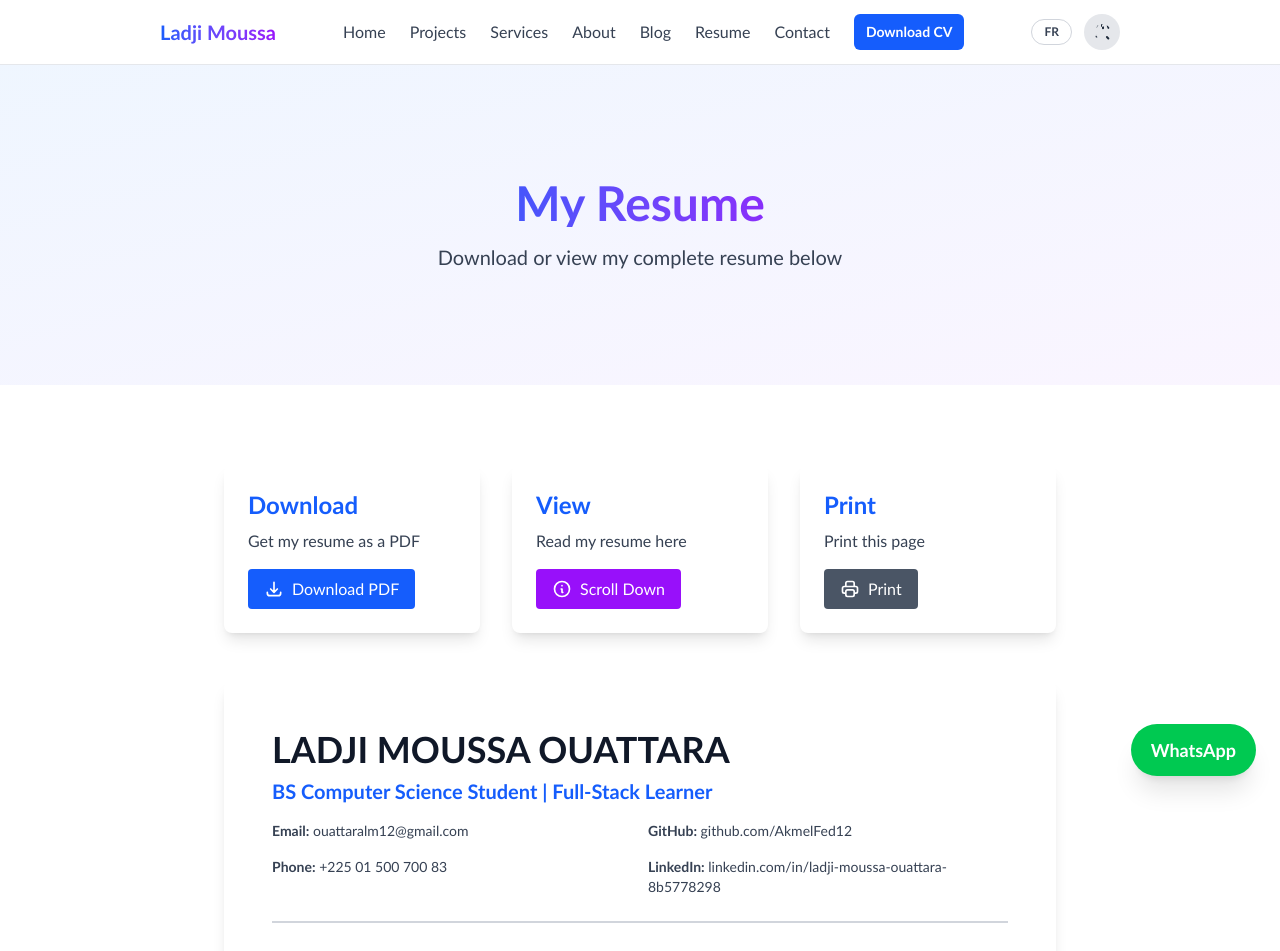
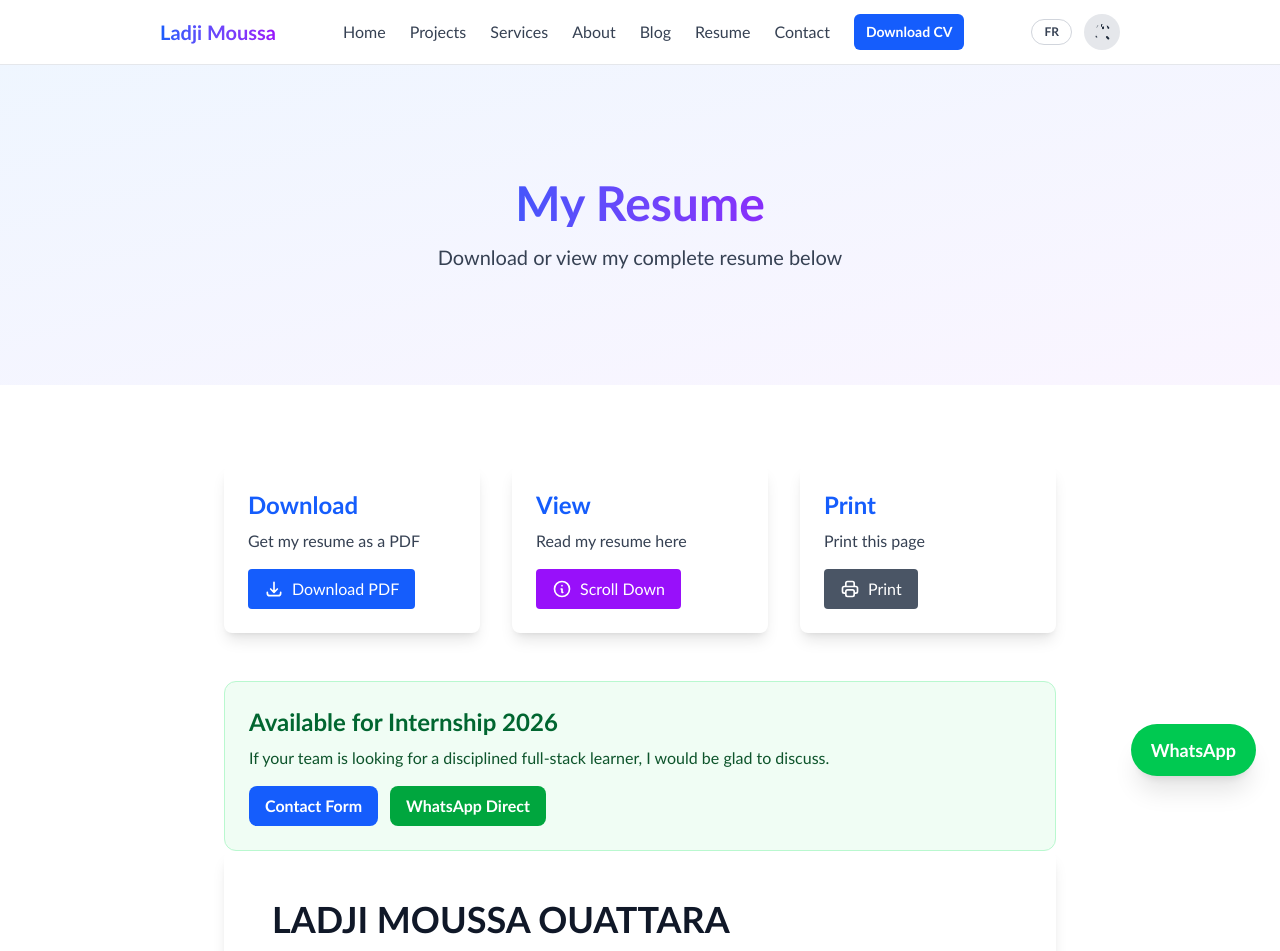
Before and after one commit to AkmelFed12/Portfolio, a Next.js app: page /resume in a window 1280 px wide. Shown: the top 951 px of the page. Built offline with nearby package versions, Linux system fonts and the light colour scheme; no server answers.

Commit message:
Improve conversion flow: stronger CTA, optional email, resume internship block, KPI notes

```diff
--- a/src/app/contact/page.tsx
+++ b/src/app/contact/page.tsx
@@ -24,10 +24,11 @@ export default function Contact() {
   const handleSubmit = (e: FormEvent<HTMLFormElement>) => {
     e.preventDefault();
     const whatsappNumber = '2250574724233';
+    const emailValue = formData.email.trim() ? formData.email : 'Not provided';
     const whatsappMessage =
       `Hello, I am contacting you from your portfolio.%0A%0A` +
       `Name: ${encodeURIComponent(formData.name)}%0A` +
-      `Email: ${encodeURIComponent(formData.email)}%0A` +
+      `Email: ${encodeURIComponent(emailValue)}%0A` +
       `Message: ${encodeURIComponent(formData.message)}`;
 
     const whatsappUrl = `https://wa.me/${whatsappNumber}?text=${whatsappMessage}`;
@@ -155,7 +156,7 @@ export default function Contact() {
               </div>
               <div>
                 <label htmlFor="email" className="block text-sm font-semibold mb-2 text-gray-900 dark:text-white">
-                  Your Email
+                  Your Email (optional)
                 </label>
                 <input
                   type="email"
@@ -163,7 +164,6 @@ export default function Contact() {
                   name="email"
                   value={formData.email}
                   onChange={handleChange}
-                  required
                   className="w-full px-4 py-2 border border-gray-300 dark:border-gray-700 rounded-lg bg-white dark:bg-gray-900 text-gray-900 dark:text-white focus:outline-none focus:ring-2 focus:ring-blue-600 focus:border-transparent transition"
                   placeholder="john@example.com"
                 />
--- a/src/app/page.tsx
+++ b/src/app/page.tsx
@@ -2,6 +2,7 @@ import type { Metadata } from 'next';
 import Link from 'next/link';
 import ProjectCard from '@/components/ProjectCard';
 import NewsletterSignup from '@/components/NewsletterSignup';
+import TrackedWhatsAppButton from '@/components/TrackedWhatsAppButton';
 import { getProjectsPublic } from '@/lib/content';
 
 export const metadata: Metadata = {
@@ -40,6 +41,7 @@ export default async function Home({ searchParams }: HomePageProps) {
             "Je construis des projets full-stack utiles qui repondent a des besoins reels, avec un focus sur la clarte, la fiabilite backend et l'amelioration continue.",
           ctaWork: 'Voir mes projets',
           ctaContact: 'Me contacter',
+          ctaWhatsApp: 'WhatsApp Direct',
           featured: 'Projets Phares',
           viewAll: 'Voir tous les projets',
           goals: 'Objectifs de Stage (2026 - 2028)',
@@ -53,6 +55,7 @@ export default async function Home({ searchParams }: HomePageProps) {
             "Ouvert aux opportunites de stage pour contribuer sur de vrais produits et progresser aux cotes d'une equipe experimentee.",
           internshipCta1: 'Me contacter',
           internshipCta2: 'Telecharger CV',
+          internshipCta3: 'Discuter sur WhatsApp',
           techTitle: 'Technologies que j\'utilise le plus',
           techSubtitle: 'Stack principale en pratique quotidienne',
           badge1: 'Diplome prevu: 2028',
@@ -65,6 +68,7 @@ export default async function Home({ searchParams }: HomePageProps) {
             'Building practical full-stack projects that solve real community needs, with strong focus on clean UX, backend reliability, and continuous improvement.',
           ctaWork: 'View My Work',
           ctaContact: 'Get In Touch',
+          ctaWhatsApp: 'WhatsApp Direct',
           featured: 'Featured Projects',
           viewAll: 'View All Projects',
           goals: 'Internship Goals (2026 - 2028)',
@@ -78,6 +82,7 @@ export default async function Home({ searchParams }: HomePageProps) {
             'Open to internship opportunities where I can contribute to real product development while learning from experienced engineers.',
           internshipCta1: 'Contact Me',
           internshipCta2: 'Download CV',
+          internshipCta3: 'Chat on WhatsApp',
           techTitle: 'Tech I Use Most',
           techSubtitle: 'Primary stack I use in day-to-day project delivery',
           badge1: 'Expected Graduation: 2028',
@@ -120,6 +125,11 @@ export default async function Home({ searchParams }: HomePageProps) {
             >
               {t.ctaContact}
             </Link>
+            <TrackedWhatsAppButton
+              label={t.ctaWhatsApp}
+              source="hero_primary_cta"
+              className="px-8 py-3 bg-green-600 hover:bg-green-700 text-white rounded-lg font-semibold transition transform hover:scale-105"
+            />
           </div>
         </div>
       </section>
@@ -183,6 +193,11 @@ export default async function Home({ searchParams }: HomePageProps) {
             >
               {t.internshipCta2}
             </a>
+            <TrackedWhatsAppButton
+              label={t.internshipCta3}
+              source="internship_section_cta"
+              className="px-5 py-2.5 rounded-lg bg-green-600 hover:bg-green-700 text-white font-semibold transition"
+            />
           </div>
         </div>
       </section>
--- a/src/app/resume/page.tsx
+++ b/src/app/resume/page.tsx
@@ -1,5 +1,6 @@
 import DownloadResumeButton from '@/components/DownloadResumeButton';
 import PrintResumeButton from '@/components/PrintResumeButton';
+import ResumeInternshipCTA from '@/components/ResumeInternshipCTA';
 
 export default function Resume() {
   return (
@@ -43,6 +44,7 @@ export default function Resume() {
             <PrintResumeButton />
           </div>
         </div>
+        <ResumeInternshipCTA />
 
         <div id="resume-content" className="bg-white dark:bg-gray-900 rounded-lg shadow-lg p-12 print:shadow-none print:p-0">
           {/* Header */}
--- /dev/null
+++ b/src/components/ResumeInternshipCTA.tsx
@@ -0,0 +1,30 @@
+'use client';
+
+import Link from 'next/link';
+import TrackedWhatsAppButton from '@/components/TrackedWhatsAppButton';
+
+export default function ResumeInternshipCTA() {
+  return (
+    <div className="mt-10 rounded-xl border border-green-200 dark:border-green-900 bg-green-50 dark:bg-green-950/40 p-6">
+      <h2 className="text-2xl font-bold text-green-800 dark:text-green-300 mb-2">
+        Available for Internship 2026
+      </h2>
+      <p className="text-green-900 dark:text-green-200 mb-4">
+        If your team is looking for a disciplined full-stack learner, I would be glad to discuss.
+      </p>
+      <div className="flex flex-wrap gap-3">
+        <Link
+          href="/contact"
+          className="px-4 py-2 rounded-lg bg-blue-600 hover:bg-blue-700 text-white font-semibold transition"
+        >
+          Contact Form
+        </Link>
+        <TrackedWhatsAppButton
+          label="WhatsApp Direct"
+          source="resume_internship_cta"
+          className="px-4 py-2 rounded-lg bg-green-600 hover:bg-green-700 text-white font-semibold transition"
+        />
+      </div>
+    </div>
+  );
+}
--- /dev/null
+++ b/src/components/TrackedWhatsAppButton.tsx
@@ -0,0 +1,28 @@
+'use client';
+
+import { trackEvent } from '@/lib/analytics';
+
+type TrackedWhatsAppButtonProps = {
+  label: string;
+  source: string;
+  className: string;
+  message?: string;
+};
+
+export default function TrackedWhatsAppButton({ label, source, className, message }: TrackedWhatsAppButtonProps) {
+  const text = encodeURIComponent(
+    message || 'Hello Ladji, I discovered your portfolio and would like to discuss an opportunity.'
+  );
+
+  return (
+    <a
+      href={`https://wa.me/2250574724233?text=${text}`}
+      target="_blank"
+      rel="noopener noreferrer"
+      onClick={() => trackEvent('whatsapp_click', { source })}
+      className={className}
+    >
+      {label}
+    </a>
+  );
+}
```
Also changed, not shown: 1 other file (tests, documents, lock files or other folders).
